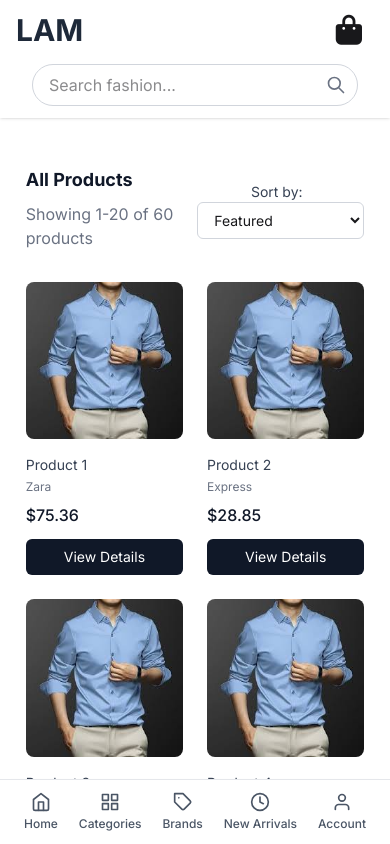
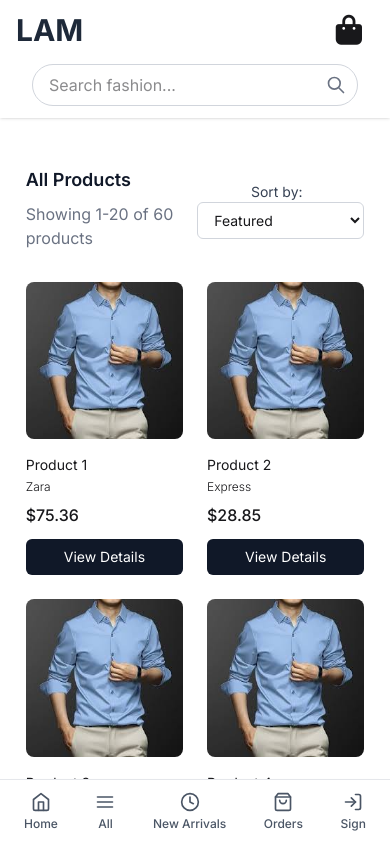
Before and after one commit to rianhasansiam/byteblooper_ecommerce_project, a React (Vite) app: page /allProducts in a window 390 px wide. Shown: the top 844 px of the page. Built offline with nearby package versions, Linux system fonts and the light colour scheme.

Commit message:
font and footbar fixed

```diff
--- a/src/components/FooterNavigation.jsx
+++ b/src/components/FooterNavigation.jsx
@@ -1,13 +1,13 @@
 import React, { useEffect, useState } from 'react';
-import { FiHome, FiGrid, FiTag, FiClock, FiUser } from 'react-icons/fi';
+import { FiHome, FiClock, FiMenu, FiShoppingBag, FiLogIn } from 'react-icons/fi';
 
 const FooterNavigation = () => {
   const links = [
     { name: "Home", icon: <FiHome size={20} />, path: "/" },
-    { name: "Categories", icon: <FiGrid size={20} />, path: "/categories" },
-    { name: "Brands", icon: <FiTag size={20} />, path: "/brands" },
+    { name: "All", icon: <FiMenu size={20} />, path: "/allProducts" },
     { name: "New Arrivals", icon: <FiClock size={20} />, path: "/new-arrivals" },
-    { name: "Account", icon: <FiUser size={20} />, path: "/account" }
+    { name: "Orders", icon: <FiShoppingBag size={20} />, path: "/orders" },
+    { name: "Sign", icon: <FiLogIn size={20} />, path: "/" }
   ];
 
   const [showFooter, setShowFooter] = useState(true);
--- a/src/components/ProductCard.jsx
+++ b/src/components/ProductCard.jsx
@@ -34,13 +34,13 @@ const ProductCard = ({ product }) => {
       </div>
       <div className="mt-4 flex flex-col flex-grow">
         <div className="h-10">
-          <h3 className="text-sm text-gray-700 line-clamp-2">{product.name}</h3>
+          <h3 className="text-sm  line-clamp-2">{product.name}</h3>
         </div>
-        <p className="text-xs text-gray-500 mt-1">{product.brand}</p>
+        <p className="text-xs  mt-1">{product.brand}</p>
         <div className="mt-2 flex items-center">
-          <span className="font-medium text-gray-900">${product.price.toFixed(2)}</span>
+          <span className={product.originalPrice?"font-medium text-red-500":"font-medium "}>${product.price.toFixed(2)}</span>
           {product.originalPrice && (
-            <span className="ml-2 text-xs text-gray-500 line-through">${product.originalPrice.toFixed(2)}</span>
+            <span className="ml-2 text-xs  line-through">${product.originalPrice.toFixed(2)}</span>
           )}
         </div>
         <Link to="/product-detail" className="mt-3 w-full py-2 bg-gray-900 text-white text-sm rounded-md hover:bg-gray-800 transition-colors block text-center">
--- a/src/pages/AllProduct.jsx
+++ b/src/pages/AllProduct.jsx
@@ -47,7 +47,7 @@ const AllProduct = () => {
     localStorage.setItem('addtocart', JSON.stringify(cart));
     toast.success('Added to cart!', { position: 'top-right', autoClose: 1500 });
   };
-
+console.log(currentProducts)
   return (
     <section className="py-12 px-4 sm:px-6 lg:px-8 w-[95vw]  md:w-[70%] mx-auto ">
       <ToastContainer />
@@ -55,7 +55,7 @@ const AllProduct = () => {
         {/* Section Header */}
         <div className="flex   justify-between items-start md:items-center mb-8">
           <div>
-            <h1 className="text-lg md:text-3xl font-bold text-gray-900">All Products</h1>
+            <h1 className="text-lg md:text-3xl font-semibold text-gray-900">All Products</h1>
             <p className="text-gray-500 mt-2">
               Showing {(currentPage - 1) * productsPerPage + 1}-{Math.min(currentPage * productsPerPage, allProducts.length)} of {allProducts.length} products
             </p>
@@ -70,6 +70,9 @@ const AllProduct = () => {
             </select>
           </div>
         </div>
+
+
+
 
         {/* Product Grid */}
         <div className="grid grid-cols-2  lg:grid-cols-3 lx:grid-cols-4 gap-6">
@@ -91,12 +94,12 @@ const AllProduct = () => {
                 </button>
               </div>
               <div className="mt-4">
-                <h3 className="text-sm text-gray-700 line-clamp-2">{product.name}</h3>
-                <p className="text-xs text-gray-500 mt-1">{product.brand}</p>
+                <h3 className="text-sm  line-clamp-2">{product.name}</h3>
+                <p className="text-xs font-light  mt-1">{product.brand}</p>
                 <div className="mt-2 flex items-center">
-                  <span className="font-medium text-gray-900">${product.price}</span>
+                  <span className={product.originalPrice?"font-medium text-red-500":"font-medium "}>${product.price}</span>
                   {product.originalPrice && (
-                    <span className="ml-2 text-xs text-gray-500 line-through">${product.originalPrice}</span>
+                    <span className="ml-2 text-xs  line-through">${product.originalPrice}</span>
                   )}
                 </div>
                 <Link to="/product-detail" className="mt-3 w-full py-2 bg-gray-900 text-white text-sm rounded-md hover:bg-gray-800 transition-colors block text-center">
@@ -106,6 +109,16 @@ const AllProduct = () => {
             </div>
           ))}
         </div>
+
+
+
+
+
+
+
+
+
+
 
         {/* Pagination */}
         <div className="mt-12 flex items-center justify-between border-t border-gray-200 pt-6">
--- a/src/pages/NewArrivals.jsx
+++ b/src/pages/NewArrivals.jsx
@@ -46,7 +46,7 @@ const NewArrivals = () => {
         {/* Section Header */}
         <div className="flex justify-between items-start md:items-center mb-8">
           <div>
-            <h1 className="text-lg md:text-3xl font-bold text-gray-900">New Arrivals</h1>
+            <h1 className="text-2xl md:text-3xl font-semibold ">New Arrivals</h1>
             <p className="text-gray-500 mt-2">
               Showing {products.length} products
             </p>
```
